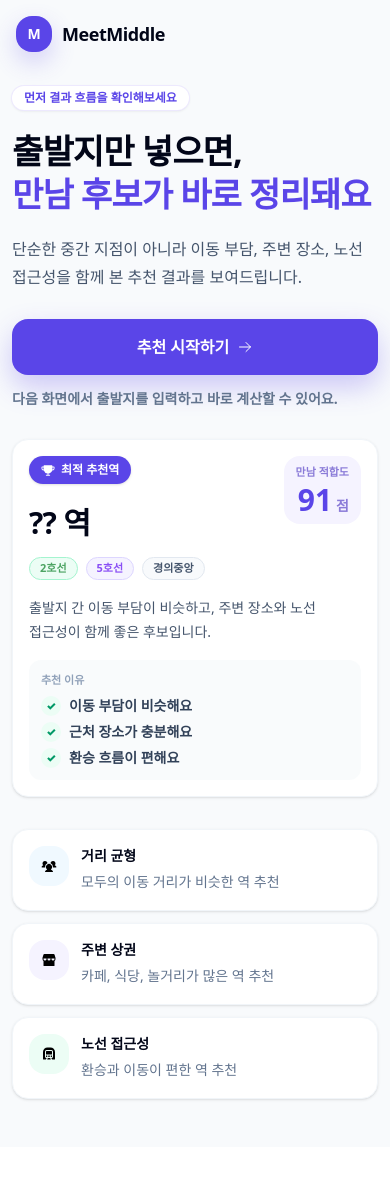
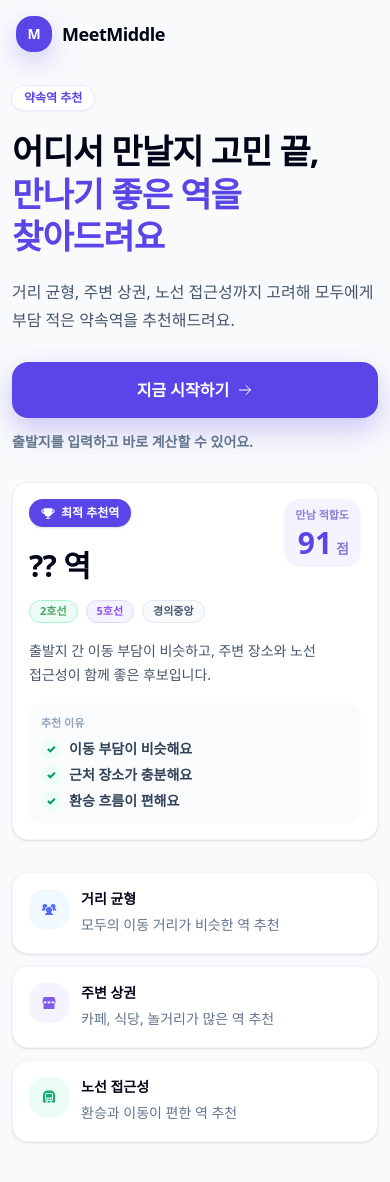
Before and after one commit to 1rkdwlgns1/mannayeok, a React (Vite) app: page / in a window 390 px wide. Shown: the top 1182 px of the page. Before the commit the page ends 1147 px from the top, so only its background shows below. Built offline with nearby package versions, Linux system fonts and the light colour scheme; a web font is replaced by a local one.

Commit message:
fix : 모바일 반응형 수정

```diff
--- a/src/App.jsx
+++ b/src/App.jsx
@@ -81,6 +81,7 @@ function App() {
   const [placeError, setPlaceError] = useState('')
   const [helpTooltipActive, setHelpTooltipActive] = useState(false)
   const [mapCollapsed, setMapCollapsed] = useState(true)
+  const [alternativeStationsCollapsed, setAlternativeStationsCollapsed] = useState(true)
   const [hasStarted, setHasStarted] = useState(false)
   const [isOnboardingLeaving, setIsOnboardingLeaving] = useState(false)
   const onboardingExitTimerRef = useRef(null)
@@ -361,7 +362,12 @@ function App() {
     <main className="app-enter min-h-screen overflow-x-hidden bg-[#F8FAFC] px-2.5 py-3 md:px-6 md:py-8">
       <div data-reveal-root className="mx-auto w-full max-w-4xl space-y-4 pb-8 md:space-y-5">
         <div className="mx-auto w-full max-w-4xl space-y-4 md:space-y-5">
-          <header className="relative left-1/2 isolate w-[calc(100vw-8px)] -translate-x-1/2 overflow-hidden bg-[linear-gradient(180deg,#FFFFFF_0%,#FAFBFF_58%,#F8FAFC_100%)]">
+          <div className="flex items-center gap-2.5 px-1 py-1 md:px-2 md:py-2">
+            <MeetMiddleLogo />
+            <p className="text-lg font-black tracking-tight text-slate-950">MeetMiddle</p>
+          </div>
+
+          <header className="hidden">
             <div className="mx-auto flex w-full max-w-4xl items-center justify-between gap-4 px-5 py-4 md:px-8 md:py-5">
               <div className="flex items-center gap-2.5">
                 <MeetMiddleLogo />
@@ -392,7 +398,7 @@ function App() {
             </div>
           </header>
 
-          <section id="origin-input" className="relative z-[80] scroll-mt-6 rounded-2xl border border-slate-100 bg-white p-3 shadow-sm md:-mt-8 md:p-5">
+          <section id="origin-input" className="relative z-[80] scroll-mt-6 rounded-2xl border border-slate-100 bg-white p-3 shadow-sm md:p-5">
             <AddressInput
               origins={originInputs}
               maxOrigins={MAX_ORIGIN_COUNT}
@@ -408,7 +414,7 @@ function App() {
               type="button"
               onClick={handleCalculate}
               disabled={loading}
-              className="mt-3.5 w-full rounded-2xl bg-[#5A45E8] px-4 py-3.5 text-base font-bold text-white shadow-[0_12px_28px_rgba(90,69,232,0.28)] transition hover:bg-[#4938D1] active:scale-[0.99] disabled:cursor-not-allowed disabled:bg-violet-200 disabled:shadow-none sm:py-4"
+              className="mt-3 w-full rounded-2xl bg-[#5A45E8] px-4 py-3 text-sm font-bold text-white shadow-[0_12px_28px_rgba(90,69,232,0.28)] transition hover:bg-[#4938D1] active:scale-[0.99] disabled:cursor-not-allowed disabled:bg-violet-200 disabled:shadow-none sm:mt-3.5 sm:py-4 sm:text-base"
             >
               {loading ? `추천 후보를 찾는 중${loadingDots}` : '만나기 좋은 역 찾기'}
             </button>
@@ -448,18 +454,41 @@ function App() {
               <section className="rounded-2xl border border-slate-100 bg-white p-3.5 shadow-sm md:p-4">
                 <div className="mb-4 flex flex-col items-start justify-between gap-3 md:flex-row md:items-center">
                   <div>
-                    <h2 className="flex items-center gap-2 text-base font-black text-slate-950">
+                    <h2 className="flex items-center gap-2 text-lg font-black text-slate-950 md:text-base">
                       <span className="flex h-6 w-6 items-center justify-center rounded-full bg-orange-50">
                         <Icon name="trophy" className="h-3.5 w-3.5" style={{ filter: ICON_TONES.amber.filter }} />
                       </span>
                       다른 추천 후보 TOP3
                     </h2>
-                    <p className="mt-1 text-xs leading-5 text-slate-500">
+                    <p className="mt-1 hidden text-xs leading-5 text-slate-500 md:block">
                       탭하면 지도와 길찾기 기준역이 바뀌어요. 각 역의 특성을 비교해보세요.
                     </p>
                   </div>
+                  <button
+                    type="button"
+                    onClick={() => setAlternativeStationsCollapsed((collapsed) => !collapsed)}
+                    className="hidden"
+                    aria-expanded={!alternativeStationsCollapsed}
+                  >
+                    <span className="text-xs">{alternativeStationsCollapsed ? '후보 열기' : '후보 접기'}</span>
+                    {alternativeStationsCollapsed ? '후보 열기' : '후보 접기'}
+                  </button>
                 </div>
-                <div className="grid gap-3 md:grid-cols-3">
+                <div className="flex gap-3 overflow-x-auto pb-1 [scrollbar-width:none] md:hidden [&::-webkit-scrollbar]:hidden">
+                  {alternativeStations.map((station, index) => (
+                    <div key={station.id} className="w-[15.5rem] shrink-0">
+                      <StationCard
+                        station={{
+                          ...station,
+                          rank: index + 2,
+                        }}
+                        selected={station.id === selectedStation.id}
+                        onClick={() => handleStationSelect(station.id)}
+                      />
+                    </div>
+                  ))}
+                </div>
+                <div className="hidden gap-3 md:grid md:grid-cols-3">
                   {alternativeStations.map((station, index) => (
                     <StationCard
                       key={station.id}
--- a/src/components/AddressInput.jsx
+++ b/src/components/AddressInput.jsx
@@ -46,7 +46,7 @@ function AddressInput({ origins, maxOrigins, minOrigins, onAddOrigin, onChange,
 
       <div className="my-3 border-t border-[#E5EAF2]" />
 
-      <div className={`grid grid-cols-2 gap-2 md:gap-3 ${originGridClass}`}>
+      <div className={`grid grid-cols-1 gap-2 sm:grid-cols-2 md:gap-3 ${originGridClass}`}>
         {origins.map((origin, index) => (
           <AddressField
             key={origin.id}
@@ -186,8 +186,8 @@ function AddressField({ canRemove, compact = false, origin, index, label, onChan
               if (!origin.selected) setOpen(true)
             }}
             placeholder={`${label} 검색`}
-            className={`min-w-0 flex-1 bg-transparent py-0 font-black text-slate-950 outline-none placeholder:font-semibold placeholder:text-slate-400 ${
-              compact ? 'text-sm' : 'text-sm md:text-base'
+            className={`min-w-0 flex-1 bg-transparent py-0 text-base font-black text-slate-950 outline-none placeholder:font-semibold placeholder:text-slate-400 ${
+              compact ? 'leading-6' : 'leading-6 md:text-base'
             }`}
           />
         </div>
@@ -212,7 +212,7 @@ function AddressField({ canRemove, compact = false, origin, index, label, onChan
                   onMouseDown={(event) => event.preventDefault()}
                   onClick={() => handleSelect(suggestion)}
                 >
-                  <span className="block text-sm font-bold text-slate-950">
+                  <span className="block text-base font-bold text-slate-950 sm:text-sm">
                     {suggestion.roadAddress || suggestion.address}
                   </span>
                   {suggestion.roadAddress ? (
@@ -231,7 +231,7 @@ function AddressField({ canRemove, compact = false, origin, index, label, onChan
                   onMouseDown={(event) => event.preventDefault()}
                   onClick={() => handleSelect(suggestion)}
                 >
-                  <span className="block text-sm font-bold text-slate-950">
+                  <span className="block text-base font-bold text-slate-950 sm:text-sm">
                     {suggestion.roadAddress || suggestion.address}
                   </span>
                   {suggestion.roadAddress ? (
--- a/src/components/OnboardingScreen.jsx
+++ b/src/components/OnboardingScreen.jsx
@@ -1,56 +1,53 @@
 const TEXT = {
-  badge: '먼저 결과 흐름을 확인해보세요',
-  cta: '추천 시작하기',
+  badge: '약속역 추천',
+  cta: '지금 시작하기',
   featureBalance: '거리 균형',
   featureBalanceText: '모두의 이동 거리가 비슷한 역 추천',
   featureCommercial: '주변 상권',
   featureCommercialText: '카페, 식당, 놀거리가 많은 역 추천',
   featureTransit: '노선 접근성',
   featureTransitText: '환승과 이동이 편한 역 추천',
-  headline: '출발지만 넣으면,',
-  headlineAccent: '만남 후보가 바로 정리돼요',
-  helper: '다음 화면에서 출발지를 입력하고 바로 계산할 수 있어요.',
+  headline: '어디서 만날지 고민 끝,',
+  headlineAccent: '만나기 좋은 역을 찾아드려요',
+  helper: '출발지를 입력하고 바로 계산할 수 있어요.',
   line2: '2호선',
   line5: '5호선',
   lineGyeongui: '경의중앙',
-  previewDescription:
-    '출발지 간 이동 부담이 비슷하고, 주변 장소와 노선 접근성이 함께 좋은 후보입니다.',
+  previewDescription: '출발지 간 이동 부담이 비슷하고, 주변 장소와 노선 접근성이 함께 좋은 후보입니다.',
   previewKicker: '최적 추천역',
   previewReasonTitle: '추천 이유',
   previewScoreLabel: '만남 적합도',
   previewStation: '?? 역',
   scoreUnit: '점',
-  serviceTag: '결과 미리보기',
-  subcopy:
-    '단순한 중간 지점이 아니라 이동 부담, 주변 장소, 노선 접근성을 함께 본 추천 결과를 보여드립니다.',
+  serviceTag: '서비스 소개',
+  subcopy: '거리 균형, 주변 상권, 노선 접근성까지 고려해 모두에게 부담 적은 약속역을 추천해드려요.',
 }
 
 const FEATURE_ITEMS = [
   {
     icon: '/phosphor-icons/users-three-fill.svg',
+    iconFilter: 'invert(35%) sepia(90%) saturate(1798%) hue-rotate(220deg) brightness(97%) contrast(96%)',
     label: TEXT.featureBalance,
     text: TEXT.featureBalanceText,
     tone: 'bg-sky-50 text-sky-700',
   },
   {
     icon: '/phosphor-icons/storefront-fill.svg',
+    iconFilter: 'invert(36%) sepia(88%) saturate(1784%) hue-rotate(234deg) brightness(94%) contrast(95%)',
     label: TEXT.featureCommercial,
     text: TEXT.featureCommercialText,
     tone: 'bg-violet-50 text-[#5A45E8]',
   },
   {
     icon: '/phosphor-icons/subway-fill.svg',
+    iconFilter: 'invert(49%) sepia(88%) saturate(472%) hue-rotate(105deg) brightness(91%) contrast(88%)',
     label: TEXT.featureTransit,
     text: TEXT.featureTransitText,
     tone: 'bg-emerald-50 text-emerald-700',
   },
 ]
 
-const PREVIEW_REASONS = [
-  '이동 부담이 비슷해요',
-  '근처 장소가 충분해요',
-  '환승 흐름이 편해요',
-]
+const PREVIEW_REASONS = ['이동 부담이 비슷해요', '근처 장소가 충분해요', '환승 흐름이 편해요']
 
 function OnboardingScreen({ onStart, isLeaving = false }) {
   return (
@@ -150,7 +147,7 @@ function OnboardingScreen({ onStart, isLeaving = false }) {
               <div key={item.label} className="hero-feature-card rounded-2xl border border-slate-100 bg-white p-4 shadow-sm">
                 <div className="flex items-start gap-3">
                   <span className={`flex h-10 w-10 shrink-0 items-center justify-center rounded-2xl ${item.tone}`}>
-                    <img src={item.icon} alt="" className="h-4 w-4" />
+                    <img src={item.icon} alt="" className="h-4 w-4" style={{ filter: item.iconFilter }} />
                   </span>
                   <div>
                     <h3 className="text-sm font-black text-slate-950">{item.label}</h3>
```
